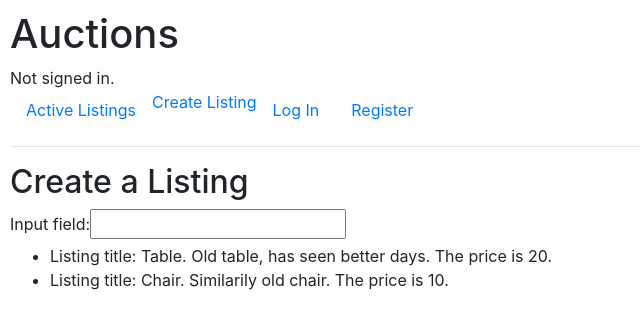
After one commit to yoyohohoxd/commerce, a Django app: page /create_listing in a window 1280 px wide. The commit adds this page. Shown: the top 329 px of the page, without its empty margins (0-640 px from the left). Run offline with Django 3.2, Linux system fonts and the light colour scheme; data comes from the database, SQL or seed files in the repository; both versions use the stored data as it was after the commit; some libraries are stand-ins or nearby versions.

Commit message:
added create_listing page, with some things that must be removed

```diff
--- /dev/null
+++ b/auctions/templates/auctions/create_listing.html
@@ -0,0 +1,21 @@
+{% extends "auctions/layout.html" %}
+
+{% block body %}
+
+    <h2>Create a Listing</h2>
+
+    <form action="{% url 'index' %}" method="post">
+        {% csrf_token %}
+        {{ input_field }}
+    </form>
+
+    <div>
+        <ul>
+            {% for listing in auction_listings %}
+            <li>Listing title: {{ listing.title }}. {{ listing.description }}. The price is {{ listing.price }}.</li>
+            {% endfor %}
+        </ul>
+    </div>
+
+
+{% endblock %}
--- a/auctions/templates/auctions/layout.html
+++ b/auctions/templates/auctions/layout.html
@@ -20,6 +20,13 @@
             <li class="nav-item">
                 <a class="nav-link" href="{% url 'index' %}">Active Listings</a>
             </li>
+            <li>
+                {% if user.is_authenticated %}
+                    <a href="{% url 'create_listing' %}">Create Listing</a>
+                {% else %}
+                    <a href="{% url 'login' %}">Create Listing</a>
+                {% endif %}
+            </li>
             {% if user.is_authenticated %}
                 <li class="nav-item">
                     <a class="nav-link" href="{% url 'logout' %}">Log Out</a>
--- a/auctions/urls.py
+++ b/auctions/urls.py
@@ -6,5 +6,6 @@ urlpatterns = [
     path("", views.index, name="index"),
     path("login", views.login_view, name="login"),
     path("logout", views.logout_view, name="logout"),
-    path("register", views.register, name="register")
+    path("register", views.register, name="register"),
+    path("create_listing", views.create_listing, name="create_listing")
 ]
--- a/auctions/views.py
+++ b/auctions/views.py
@@ -3,8 +3,14 @@ from django.db import IntegrityError
 from django.http import HttpResponse, HttpResponseRedirect
 from django.shortcuts import render
 from django.urls import reverse
+from django import forms
+from .models import AuctionListings
 
 from .models import User
+
+
+class Input_Form(forms.Form):
+    input_field = forms.CharField()
 
 
 def index(request):
@@ -61,3 +67,14 @@ def register(request):
         return HttpResponseRedirect(reverse("index"))
     else:
         return render(request, "auctions/register.html")
+
+
+def create_listing(request):
+
+
+
+
+    return render(request, "auctions/create_listing.html", {
+        "input_field": Input_Form(),
+        "auction_listings": AuctionListings.objects.all()
+    })
```
Also changed, not shown: db.sqlite3.
